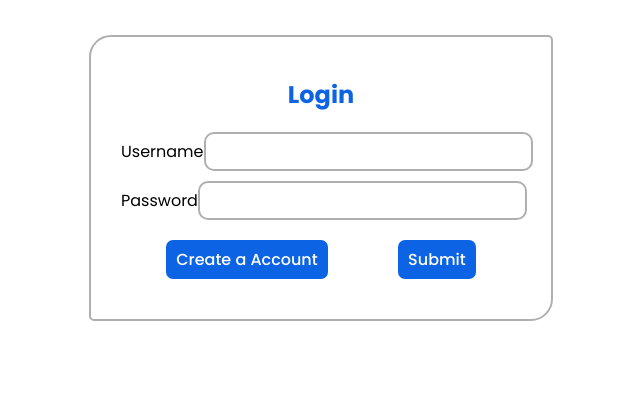
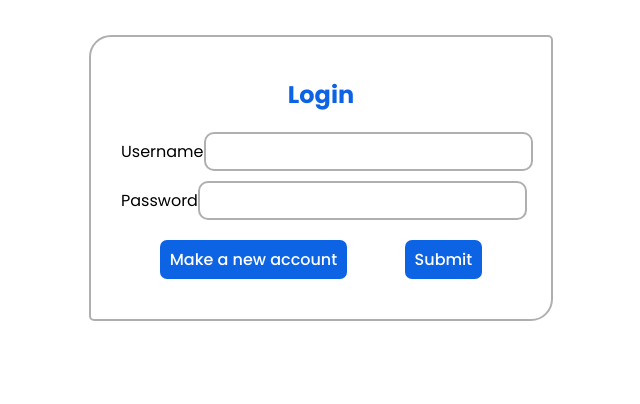
Before and after one commit to 2002kushalgohil/shop-sales-management, a PHP site: page /login.php in a window 1280 px wide. Shown: the part 222-626 px from the top of the page, without its empty margins (319-959 px from the left). Run offline with PHP 8.4, Linux system fonts and the light colour scheme.

Commit message:
fixed a typo

```diff
--- a/login.php
+++ b/login.php
@@ -27,7 +27,7 @@
                     <input name="password" type="password" />
                 </div>
                 <div class="LSBtsDiv">
-                    <button class="btn"><a href="register.php">Create a Account</a></button>
+                    <button class="btn"><a href="register.php">Make a new account</a></button>
                     <button class="btn" type="submit" name="submit" value="sign in">Submit</button>
                 </div>
             </form>
```
